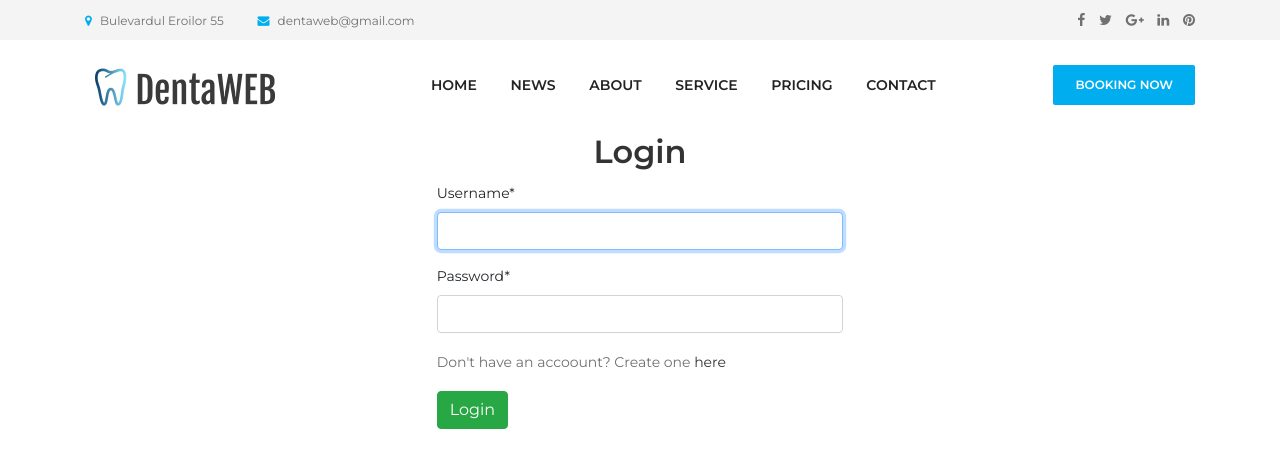
After one commit to adrianlucaciu/dentaWeb, a Django app: page /login/ in a window 1280 px wide. The commit adds this page. Shown: the top 468 px of the page. Run offline with Django 3.2, Linux system fonts and the light colour scheme; some libraries are stand-ins or nearby versions.

Commit message:
Added Registration and login page

```diff
--- a/dentist/urls.py
+++ b/dentist/urls.py
@@ -4,4 +4,5 @@ from django.urls import path, include
 urlpatterns = [
     path('admin/', admin.site.urls),
     path('', include('website.urls',)),
+
 ]
--- a/static/website/css/style.css
+++ b/static/website/css/style.css
@@ -104,6 +104,9 @@ ul {
     margin: 0;
     padding: 0; }
 
+.input-group{
+  margin:0px auto;
+ }
 
 .bg-overlay {
   position: relative;
--- /dev/null
+++ b/website/templates/registration/login.html
@@ -0,0 +1,153 @@
+{% load static %}
+
+<!DOCTYPE html>
+<html lang="en">
+
+<head>
+    <meta charset="UTF-8">
+    <meta name="description" content="DentaWeb &amp; Medical clinic">
+    <meta http-equiv="X-UA-Compatible" content="IE=edge">
+    <meta name="viewport" content="width=device-width, initial-scale=1, shrink-to-fit=no">
+
+    <!-- Title -->
+    <title>DentaWeb &amp; Dental clinic</title>
+
+    <!-- Favicon -->
+    <link rel="icon" href="{% static 'website/img/core-img/favicon.ico' %}">
+
+    <!-- Core Stylesheet -->
+    <link rel="stylesheet" href="{% static 'website/css/style.css' %}">
+
+</head>
+
+<body>
+<!-- Preloader -->
+<div id="preloader">
+    <div class="preload-content">
+        <div id="dento-load"></div>
+    </div>
+</div>
+
+<!-- ***** Header Area Start ***** -->
+<header class="header-area">
+    <!-- Top Header Area -->
+    <div class="top-header-area">
+        <div class="container h-100">
+            <div class="row h-100 align-items-center">
+                <!-- Top Content -->
+                <div class="col-6 col-md-9 col-lg-8">
+                    <div class="top-header-content">
+                        <a href="#" data-toggle="tooltip" data-placement="bottom" title="Bulevardul Eroilor 55"><i
+                                class="fa fa-map-marker"></i> <span>Bulevardul Eroilor 55</span></a>
+                        <a href="#" data-toggle="tooltip" data-placement="bottom" title="dentaweb@gmail.com"><i
+                                class="fa fa-envelope"></i> <span>dentaweb@gmail.com</span></a>
+                    </div>
+                </div>
+                <!-- Top Header Social Info -->
+                <div class="col-6 col-md-3 col-lg-4">
+                    <div class="top-header-social-info text-right">
+                        <a href="#" data-toggle="tooltip" data-placement="bottom" title="Facebook"><i
+                                class="fa fa-facebook"></i></a>
+                        <a href="#" data-toggle="tooltip" data-placement="bottom" title="Twitter"><i
+                                class="fa fa-twitter"></i></a>
+                        <a href="#" data-toggle="tooltip" data-placement="bottom" title="Google Plus"><i
+                                class="fa fa-google-plus"></i></a>
+                        <a href="#" data-toggle="tooltip" data-placement="bottom" title="Linkedin"><i
+                                class="fa fa-linkedin"></i></a>
+                        <a href="#" data-toggle="tooltip" data-placement="bottom" title="Pinterest"><i
+                                class="fa fa-pinterest"></i></a>
+                    </div>
+                </div>
+            </div>
+        </div>
+    </div>
+    <!-- Top Header End -->
+
+    <!-- Main Header Start -->
+    <div class="main-header-area">
+        <div class="classy-nav-container breakpoint-off">
+            <div class="container">
+                <!-- Classy Menu -->
+                <nav class="classy-navbar justify-content-between" id="dentoNav">
+
+                    <!-- Logo -->
+                    <a class="nav-brand" href="{% url 'home' %}"><img
+                            src="{% static 'website/img/core-img/logo.png' %}" alt=""></a>
+
+                    <!-- Navbar Toggler -->
+                    <div class="classy-navbar-toggler">
+                        <span class="navbarToggler"><span></span><span></span><span></span></span>
+                    </div>
+
+                    <!-- Menu -->
+                    <div class="classy-menu">
+
+                        <!-- Close Button -->
+                        <div class="classycloseIcon">
+                            <div class="cross-wrap"><span class="top"></span><span class="bottom"></span></div>
+                        </div>
+
+                        <!-- Nav Start -->
+                        <div class="classynav">
+                            <ul id="nav">
+                                <li><a href="{% url 'home' %}">Home</a></li>
+                                <li><a href="{% url 'news' %}">News</a></li>
+                                <li><a href="{% url 'about' %}">About</a></li>
+                                <li><a href="{% url 'service' %}">Service</a></li>
+                                <li><a href="{% url 'pricing' %}">Pricing</a></li>
+                                <li><a href="./contact.html">Contact</a></li>
+                            </ul>
+                        </div>
+                        <!-- Nav End -->
+                    </div>
+
+                    <!-- Booking Now Button -->
+                    <a href="#" class="btn dento-btn booking-btn">Booking Now</a>
+
+                    <!-- Language Switcher -->
+
+
+                </nav>
+            </div>
+        </div>
+    </div>
+</header>
+<!-- ***** Header Area End ***** -->
+{% block title %}
+<h2 style="text-align:center">Login</h2>
+{% endblock %}
+
+{% load crispy_forms_tags %}
+
+{% block content %}
+    <div class="row">
+        <div class="col-sm-4 col-sm-offset-4 centered">
+            <div class="input-group centered"></div>
+
+            <form method="post" class="from-group">
+                {% csrf_token %}
+                {{ form|crispy }}
+                <p>Don't have an accoount? Create one <a href="/register">here</a></p>
+                <button type="submit" class="btn btn-success">Login</button>
+            </form>
+        </div>
+
+    </div>
+{% endblock %}
+
+<!-- ******* All JS ******* -->
+<!-- jQuery js -->
+<script src="{% static 'website/js/jquery.min.js' %}"></script>
+<!-- Popper js -->
+<script src="{% static 'website/js/popper.min.js' %}"></script>
+<!-- Bootstrap js -->
+<script src="{% static 'website/js/bootstrap.min.js' %}"></script>
+<!-- All js -->
+<script src="{% static 'website/js/dento.bundle.js' %}"></script>
+<!-- Active js -->
+<script src="{% static 'website/js/default-assets/active.js' %}">
+</script>
+
+</body>
+
+</html>
--- a/website/urls.py
+++ b/website/urls.py
@@ -1,5 +1,6 @@
-from django.urls import path
+from django.urls import path, include
 from . import views
+from .views import register
 
 urlpatterns = [
     path('', views.home, name="home"),
@@ -9,4 +10,7 @@ urlpatterns = [
     path('pricing.html', views.pricing, name="pricing"),
     path('service.html', views.service, name="service"),
     path('appointment.html', views.appointment, name="appointment"),
+
+    path("register/", register, name="register"),
+    path('', include("django.contrib.auth.urls")),
 ]
```
Also changed, not shown: dentist/settings.py (+5 -6 lines), website/forms.py (added, +11 -0 lines), website/templates/register.html (added, +148 -0 lines), website/views.py (+68 -47 lines), db.sqlite3.
